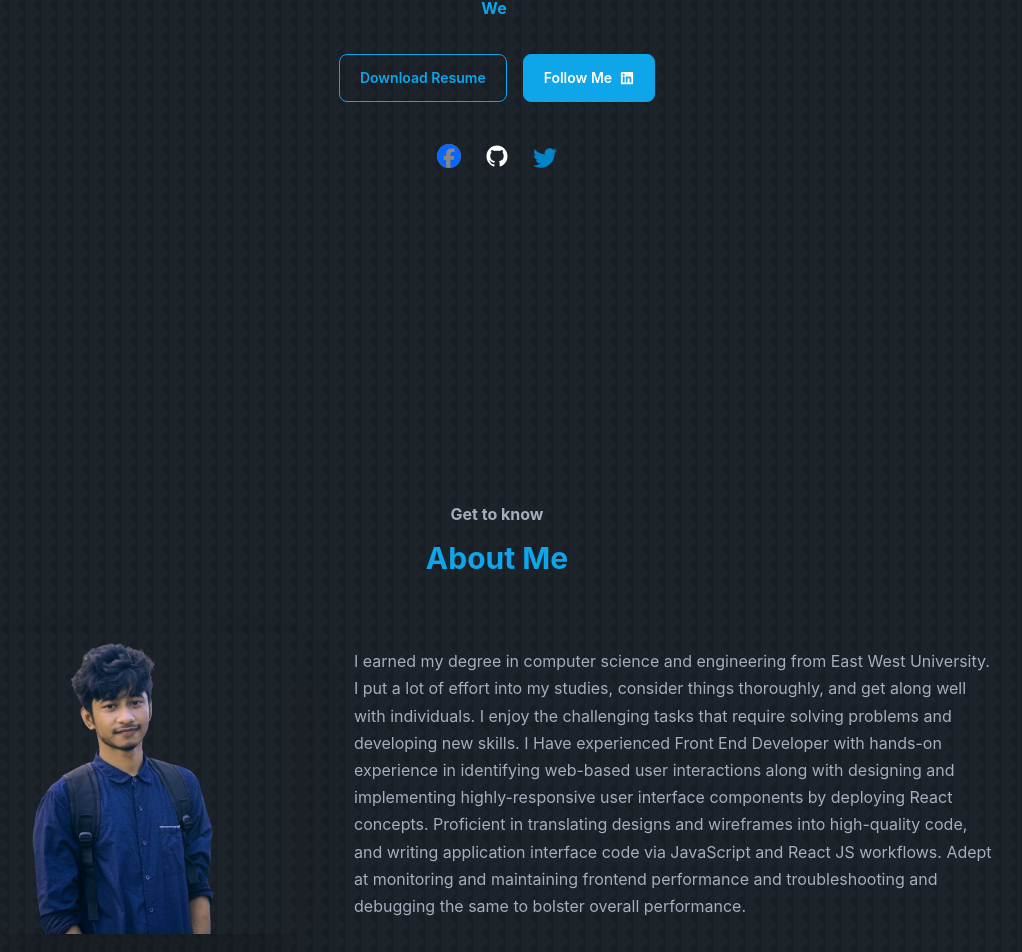
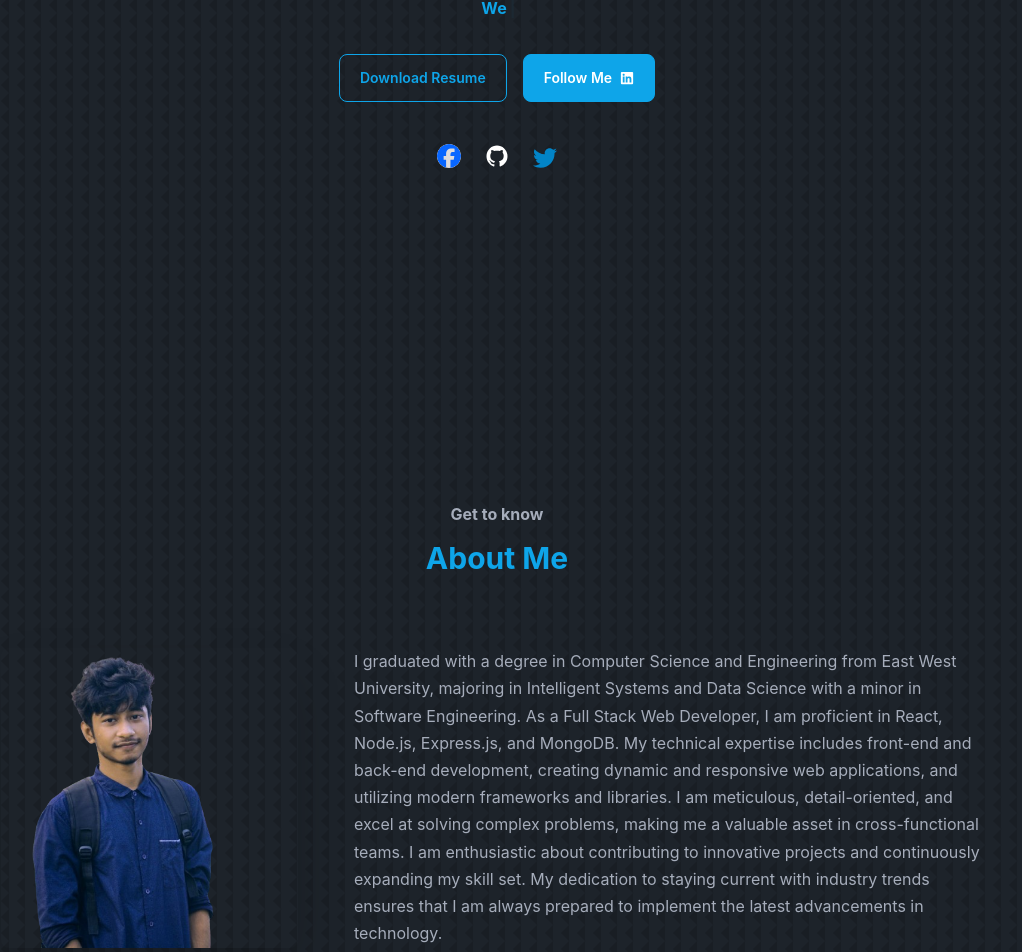
Before and after one commit to SamiulHasan-dev/portfolio, a React (Vite) app: page / in a window 1280 px wide. Shown: the part 355-1307 px from the top of the page, without its empty margins (143-1165 px from the left). Built offline with nearby package versions, Linux system fonts and the light colour scheme.

Commit message:
modify:About Me

```diff
--- a/src/components/About/About.jsx
+++ b/src/components/About/About.jsx
@@ -13,9 +13,7 @@ const About = () => {
                             className="w-[500px] h-[300px] rounded-lg shadow-2xl" />
                         <div>
                             <p className="py-6">
-                                I earned my degree in computer science and engineering from East West University. I put a lot of effort into my
-                                studies, consider things thoroughly, and get along well with individuals. I enjoy the challenging tasks that
-                                require solving problems and developing new skills. I Have experienced Front End Developer with hands-on experience in identifying web-based user interactions along with designing and implementing highly-responsive user interface components by deploying React concepts. Proficient in translating designs and wireframes into high-quality code, and writing application interface code via JavaScript and React JS workflows. Adept at monitoring and maintaining frontend performance and troubleshooting and debugging the same to bolster overall performance.
+                            I graduated with a degree in Computer Science and Engineering from East West University, majoring in Intelligent Systems and Data Science with a minor in Software Engineering. As a Full Stack Web Developer, I am proficient in React, Node.js, Express.js, and MongoDB. My technical expertise includes front-end and back-end development, creating dynamic and responsive web applications, and utilizing modern frameworks and libraries. I am meticulous, detail-oriented, and excel at solving complex problems, making me a valuable asset in cross-functional teams. I am enthusiastic about contributing to innovative projects and continuously expanding my skill set. My dedication to staying current with industry trends ensures that I am always prepared to implement the latest advancements in technology.
                             </p>
                         </div>
                     </div>
--- a/src/components/Header/Header.jsx
+++ b/src/components/Header/Header.jsx
@@ -30,7 +30,7 @@ const Header = () => {
                 <a className="btn btn-ghost border border-sky-500 py-3 px-5 bg-sky-500 font-semibold ml-2 text-white" href="https://www.linkedin.com/in/samiul-hasan-mim">Follow Me <FaLinkedin /></a>
             </div>
             <div className='flex gap-6 pt-10 items-center'>
-                <a href="https://www.facebook.com/samiul.hasan.735"><SiFacebook className='text-[#0866ff] rounded-full  text-2xl bg-[#888686]' /></a>
+                <a href="https://www.facebook.com/samiul.hasan.735"><SiFacebook className='text-[#0866ff] rounded-full  text-2xl bg-[#dfdcdc]' /></a>
                 <a href="https://github.com/SamiulHasan-dev"><IoLogoGithub className="text-white text-2xl" /></a>
                 <a href="https://x.com/samiul_1998"><FaTwitter className='text-sky-600 text-2xl mt-1' /></a>
             </div>
```
